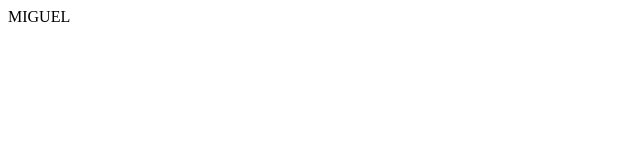
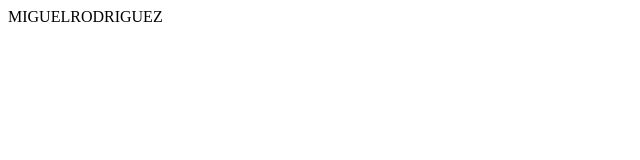
Before and after one commit to miguelrodriguezb/MIGUELPRUEBA, a plain HTML site: page miguel.html in a window 1280 px wide. Shown: the whole page, without its empty margins (0-640 px from the left). Drawn offline with Linux system fonts and the light colour scheme.

Commit message:
Update miguel.html

```diff
--- a/miguel.html
+++ b/miguel.html
@@ -1,5 +1,5 @@
 <html>
 <body>
-MIGUEL
+MIGUELRODRIGUEZ
 </body>
 </html>
```
